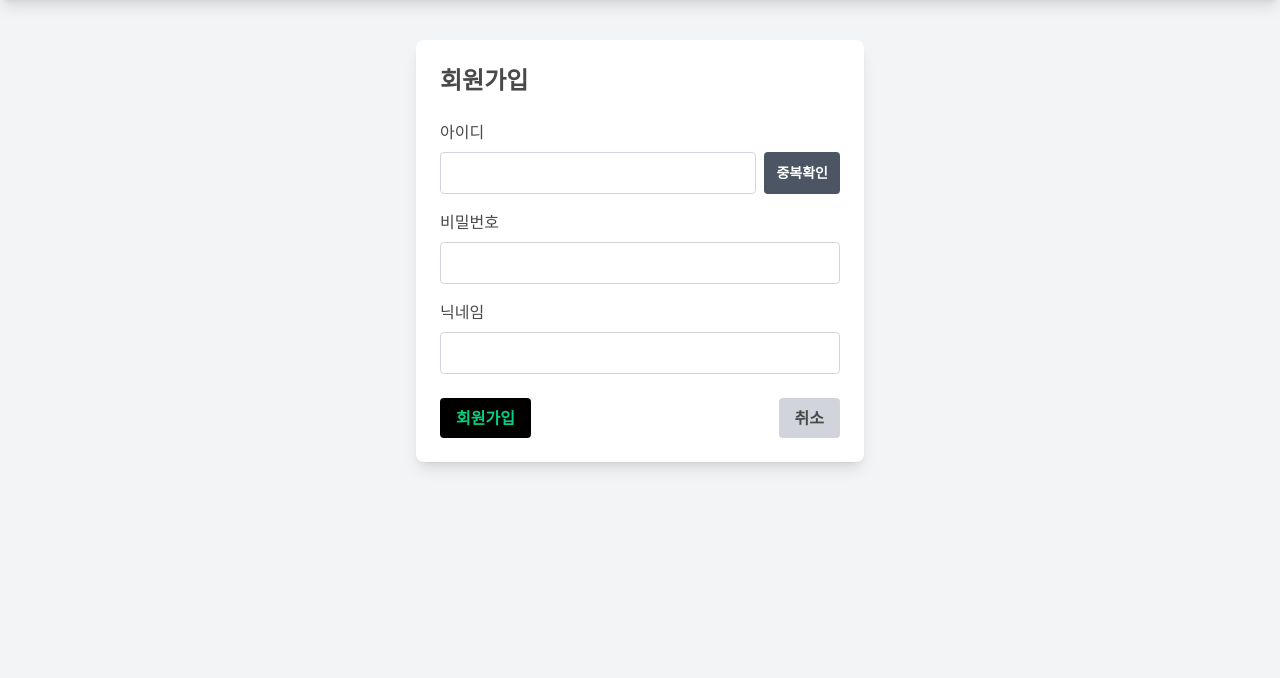
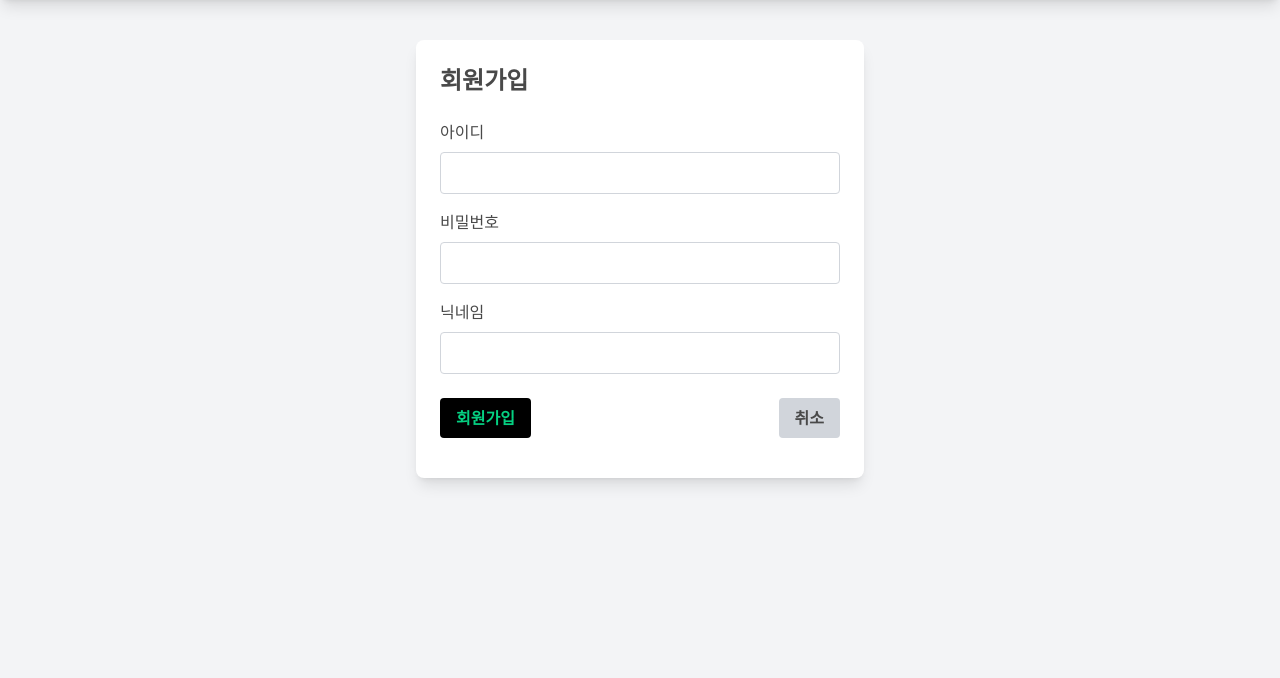
Before and after one commit to plan6062/qrafton, a Flask app: page /register in a window 1280 px wide. Shown: the part 52-730 px from the top of the page. Run offline with Flask 3, Linux system fonts and the light colour scheme; some libraries are stand-ins or nearby versions; some web fonts are replaced.

Commit message:
회원가입 수정

```diff
--- a/templates/register.html
+++ b/templates/register.html
@@ -60,23 +60,19 @@
 
         <!-- 아이디 입력 + 중복 확인 버튼 -->
 <div class="mb-4">
+
+  <form action="/register" method="post">
+  <!-- 아이디 -->
+  <div class="mb-4">
     <label for="userid" class="block text-text-dark mb-2">아이디</label>
-  <form action="/check_userid" method="post" class="flex gap-2">
     <input
       type="text"
-      class="flex-1 px-3 py-2 border border-gray-300 rounded focus:outline-none focus:ring-2 focus:ring-primary focus:border-transparent"
+      class="w-full px-3 py-2 border border-gray-300 rounded focus:outline-none focus:ring-2 focus:ring-primary focus:border-transparent"
       id="userid"
       name="userid"
       value="{{ userid or '' }}"
       required
     />
-    <button
-      type="submit"
-      class="bg-gray-600 hover:bg-gray-700 text-white font-bold px-3 py-2 rounded text-sm"
-    >
-      중복확인
-    </button>
-  </form>
     {% if check_result %}
     <p
       class="text-sm mt-1 {{ 'text-red-500' if check_result == '중복된 아이디입니다.' else 'text-green-500' }}"
@@ -86,8 +82,6 @@
     {% endif %}
   </div>
 
-<!-- 아래는 별도의 회원가입 form -->
-<form action="/register" method="post">
   <!-- 비밀번호 -->
   <div class="mb-4">
     <label for="userpw" class="block text-text-dark mb-2">비밀번호</label>
@@ -130,6 +124,7 @@
 </form>
 
 
+
         {% if error %}
         <div
           class="bg-red-100 border-l-4 border-red-500 text-red-700 p-4 mt-6"
```
Lines whose indentation alone changed are shown as unchanged.
